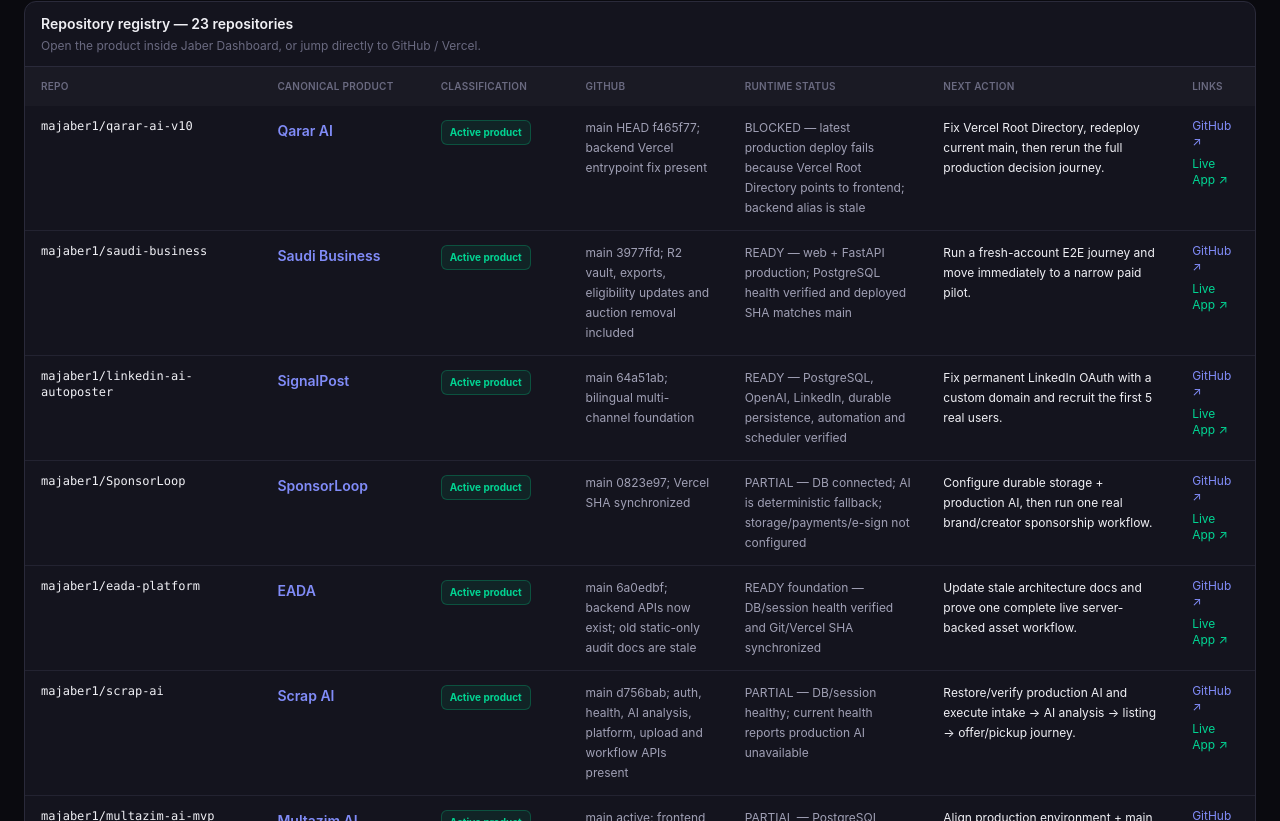
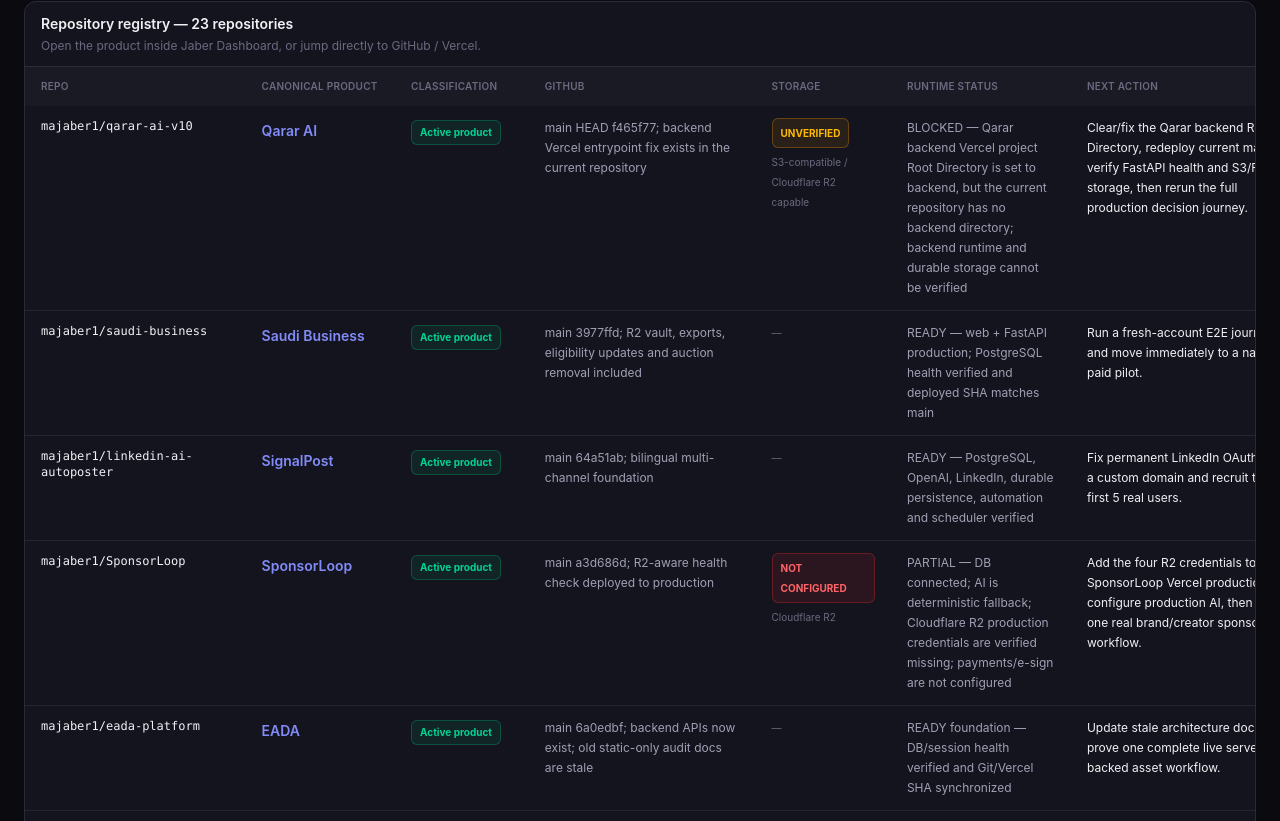
Before and after one commit to majaber1/majaber1, a Next.js app: page /audit in a window 1280 px wide. Shown: the part 359-1180 px from the top of the page. Built offline with nearby package versions, Linux system fonts and the light colour scheme.

Commit message:
Show verified Cloudflare R2 status in Jaber Dashboard
* audit: add live object storage verification

* ui: show verified storage state on project cards

* ui: add storage verification to audit registry

* audit: refresh Qarar SponsorLoop and Scrap runtime facts

```diff
--- a/src/app/audit/page.tsx
+++ b/src/app/audit/page.tsx
@@ -3,12 +3,19 @@
 import Link from 'next/link';
 import { AUDIT_DATE } from '@/data/projects';
 import { repositoryAudit, repositoryAuditSummary, type RepoPortfolioState } from '@/data/repository-audit';
+import { storageVerification } from '@/data/storage-verification';
 import { useLocale } from '@/lib/locale-context';
 
 const stateStyle: Record<RepoPortfolioState, string> = {
   active: 'border-emerald-500/30 bg-emerald-500/10 text-emerald-400',
   archive: 'border-slate-500/30 bg-slate-500/10 text-slate-300',
   support: 'border-amber-500/30 bg-amber-500/10 text-amber-400',
+};
+
+const storageStyle = {
+  configured: 'border-emerald-500/30 bg-emerald-500/10 text-emerald-400',
+  not_configured: 'border-red-500/30 bg-red-500/10 text-red-400',
+  unverified: 'border-amber-500/30 bg-amber-500/10 text-amber-400',
 };
 
 const canonicalSlugOverrides: Record<string, string> = {
@@ -65,13 +72,14 @@
         </div>
 
         <div className="overflow-x-auto">
-          <table className="min-w-[1180px] w-full text-left rtl:text-right">
+          <table className="min-w-[1360px] w-full text-left rtl:text-right">
             <thead className="bg-[var(--color-bg-tertiary)] text-[10px] uppercase tracking-wide text-[var(--color-text-tertiary)]">
               <tr>
                 <th className="px-4 py-3 font-semibold">Repo</th>
                 <th className="px-4 py-3 font-semibold">{ar ? 'المنتج الحقيقي' : 'Canonical product'}</th>
                 <th className="px-4 py-3 font-semibold">{ar ? 'التصنيف' : 'Classification'}</th>
                 <th className="px-4 py-3 font-semibold">GitHub</th>
+                <th className="px-4 py-3 font-semibold">{ar ? 'التخزين' : 'Storage'}</th>
                 <th className="px-4 py-3 font-semibold">{ar ? 'الحالة الحية' : 'Runtime status'}</th>
                 <th className="px-4 py-3 font-semibold">{ar ? 'الإجراء التالي' : 'Next action'}</th>
                 <th className="px-4 py-3 font-semibold">{ar ? 'روابط' : 'Links'}</th>
@@ -80,6 +88,7 @@
             <tbody className="divide-y divide-[var(--color-border-primary)]/70">
               {repositoryAudit.map((row) => {
                 const projectSlug = resolveProjectSlug(row.productSlug);
+                const storage = projectSlug ? storageVerification[projectSlug] : undefined;
                 return (
                   <tr key={row.repo} className="align-top hover:bg-[var(--color-bg-tertiary)]/50 transition-colors">
                     <td className="px-4 py-3">
@@ -100,6 +109,22 @@
                       </span>
                     </td>
                     <td className="px-4 py-3 text-xs leading-5 text-[var(--color-text-secondary)] max-w-[240px]">{row.githubStatus}</td>
+                    <td className="px-4 py-3 text-xs leading-5 max-w-[220px]">
+                      {storage ? (
+                        <div title={storage.evidence}>
+                          <span className={`inline-flex rounded-md border px-2 py-1 text-[10px] font-bold ${storageStyle[storage.state]}`}>
+                            {storage.state === 'configured'
+                              ? (ar ? 'مفعّل' : 'CONFIGURED')
+                              : storage.state === 'not_configured'
+                                ? (ar ? 'غير مربوط' : 'NOT CONFIGURED')
+                                : (ar ? 'غير متحقق' : 'UNVERIFIED')}
+                          </span>
+                          <div className="mt-1 text-[10px] text-[var(--color-text-tertiary)]">{storage.provider}</div>
+                        </div>
+                      ) : (
+                        <span className="text-[10px] text-[var(--color-text-tertiary)]">—</span>
+                      )}
+                    </td>
                     <td className="px-4 py-3 text-xs leading-5 text-[var(--color-text-secondary)] max-w-[290px]">{row.runtimeStatus}</td>
                     <td className="px-4 py-3 text-xs leading-5 text-[var(--color-text-primary)] max-w-[300px]">{row.action}</td>
                     <td className="px-4 py-3">
--- a/src/components/ProjectCard.tsx
+++ b/src/components/ProjectCard.tsx
@@ -5,6 +5,7 @@
 import { getStatusColor, cn, countByStatus } from '@/lib/utils';
 import { getPriorityRecommendation } from '@/lib/priority';
 import { useLocale } from '@/lib/locale-context';
+import { storageVerification } from '@/data/storage-verification';
 import ScoreRing from './ScoreRing';
 import LifecycleTracker from './LifecycleTracker';
 
@@ -19,6 +20,12 @@
   'PAUSE': 'bg-[var(--color-text-tertiary)]/15 text-[var(--color-text-tertiary)] border-[var(--color-text-tertiary)]/30',
 };
 
+const storageColors = {
+  configured: 'border-emerald-500/30 bg-emerald-500/10 text-emerald-400',
+  not_configured: 'border-red-500/30 bg-red-500/10 text-red-400',
+  unverified: 'border-amber-500/30 bg-amber-500/10 text-amber-400',
+};
+
 export default function ProjectCard({ project }: { project: Project }) {
   const { locale } = useLocale();
   const ar = locale === 'ar';
@@ -28,6 +35,7 @@
   const resolved = countByStatus(project.tasks, 'resolved');
   const liveUrl = project.vercel?.productionUrl;
   const githubUrl = project.github?.repo ? `https://github.com/${project.github.repo}` : undefined;
+  const storage = storageVerification[project.slug];
 
   return (
     <div className="rounded-xl border border-[var(--color-border-primary)] bg-[var(--color-bg-card)] p-5 transition-all hover:border-[var(--color-border-accent)] hover:shadow-lg hover:shadow-black/20 hover:-translate-y-0.5">
@@ -63,6 +71,24 @@
       <div className="mt-2 text-xs text-[var(--color-text-tertiary)] min-h-10">
         <span className="text-[var(--color-text-secondary)]">{ar ? 'التالي:' : 'Next:'}</span> {project.nextAction}
       </div>
+
+      {storage && (
+        <div className="mt-3 rounded-lg border border-[var(--color-border-primary)] bg-[var(--color-bg-tertiary)]/40 p-2.5" title={storage.evidence}>
+          <div className="flex flex-wrap items-center gap-2">
+            <span className="text-[10px] font-semibold uppercase tracking-wide text-[var(--color-text-tertiary)]">
+              {ar ? 'التخزين' : 'Storage'}
+            </span>
+            <span className={cn('inline-flex rounded-md border px-2 py-0.5 text-[10px] font-bold', storageColors[storage.state])}>
+              {storage.state === 'configured'
+                ? (ar ? 'R2 مفعّل' : 'R2 CONFIGURED')
+                : storage.state === 'not_configured'
+                  ? (ar ? 'R2 غير مربوط' : 'R2 NOT CONFIGURED')
+                  : (ar ? 'غير متحقق' : 'UNVERIFIED')}
+            </span>
+            <span className="text-[10px] text-[var(--color-text-tertiary)]">{storage.provider}</span>
+          </div>
+        </div>
+      )}
 
       <div className="mt-4 flex flex-wrap items-center gap-2 border-t border-[var(--color-border-primary)] pt-3">
         <Link
--- a/src/data/repository-audit.ts
+++ b/src/data/repository-audit.ts
@@ -19,10 +19,10 @@
     productSlug: 'qarar-ai',
     classification: 'Active product',
     state: 'active',
-    githubStatus: 'main HEAD f465f77; backend Vercel entrypoint fix present',
+    githubStatus: 'main HEAD f465f77; backend Vercel entrypoint fix exists in the current repository',
     vercelUrl: 'https://qarar-ai-v10.vercel.app',
-    runtimeStatus: 'BLOCKED — latest production deploy fails because Vercel Root Directory points to frontend; backend alias is stale',
-    action: 'Fix Vercel Root Directory, redeploy current main, then rerun the full production decision journey.',
+    runtimeStatus: 'BLOCKED — Qarar backend Vercel project Root Directory is set to backend, but the current repository has no backend directory; backend runtime and durable storage cannot be verified',
+    action: 'Clear/fix the Qarar backend Root Directory, redeploy current main, verify FastAPI health and S3/R2 storage, then rerun the full production decision journey.',
   },
   {
     repo: 'majaber1/saudi-business',
@@ -52,10 +52,10 @@
     productSlug: 'sponsorloop',
     classification: 'Active product',
     state: 'active',
-    githubStatus: 'main 0823e97; Vercel SHA synchronized',
+    githubStatus: 'main a3d686d; R2-aware health check deployed to production',
     vercelUrl: 'https://sponsorloop-gold.vercel.app',
-    runtimeStatus: 'PARTIAL — DB connected; AI is deterministic fallback; storage/payments/e-sign not configured',
-    action: 'Configure durable storage + production AI, then run one real brand/creator sponsorship workflow.',
+    runtimeStatus: 'PARTIAL — DB connected; AI is deterministic fallback; Cloudflare R2 production credentials are verified missing; payments/e-sign are not configured',
+    action: 'Add the four R2 credentials to SponsorLoop Vercel production, configure production AI, then run one real brand/creator sponsorship workflow.',
   },
   {
     repo: 'majaber1/eada-platform',
@@ -74,10 +74,10 @@
     productSlug: 'scrap-ai',
     classification: 'Active product',
     state: 'active',
-    githubStatus: 'main d756bab; auth, health, AI analysis, platform, upload and workflow APIs present',
+    githubStatus: 'main 85033f6; R2-aware health check deployed; auth/AI/platform/upload/workflow APIs present',
     vercelUrl: 'https://scrap-ai.vercel.app',
-    runtimeStatus: 'PARTIAL — DB/session healthy; current health reports production AI unavailable',
-    action: 'Restore/verify production AI and execute intake → AI analysis → listing → offer/pickup journey.',
+    runtimeStatus: 'PARTIAL — DB/session are healthy; production AI is false; Cloudflare R2 production credentials are verified missing',
+    action: 'Add the four R2 credentials and production OpenAI key to Scrap AI Vercel, then execute intake → AI analysis → listing → offer/pickup journey.',
   },
   {
     repo: 'majaber1/multazim-ai-mvp',
@@ -193,10 +193,10 @@
     productSlug: 'jaber-dashboard',
     classification: 'Active internal product',
     state: 'active',
-    githubStatus: 'audit/portfolio-2026-08-26 contains the evidence-based portfolio reset',
+    githubStatus: 'main contains the 2026-08-26 evidence-based portfolio audit and live application links',
     vercelUrl: 'https://jaber-dashboard-v2.vercel.app',
-    runtimeStatus: 'Current production was old V2; audit branch preview is READY',
-    action: 'Publish this audit baseline, then automate authenticated GitHub/Vercel refresh.',
+    runtimeStatus: 'Production V2.1 audit is live; storage-verification update is being validated for publication',
+    action: 'Publish storage verification, then automate authenticated GitHub/Vercel refresh.',
   },
   {
     repo: 'majaber1/proposalpilot-ai',
--- /dev/null
+++ b/src/data/storage-verification.ts
@@ -0,0 +1,29 @@
+export type StorageVerificationState = 'configured' | 'not_configured' | 'unverified';
+
+export interface StorageVerification {
+  state: StorageVerificationState;
+  provider: string;
+  evidence: string;
+  verifiedAt: string;
+}
+
+export const storageVerification: Record<string, StorageVerification> = {
+  sponsorloop: {
+    state: 'not_configured',
+    provider: 'Cloudflare R2',
+    evidence: 'Production /api/health on main a3d686d reports storage=not_configured and storageProvider=none. Upload code is R2-ready and checks R2_ACCOUNT_ID, R2_ACCESS_KEY_ID, R2_SECRET_ACCESS_KEY and R2_BUCKET.',
+    verifiedAt: '2026-08-26',
+  },
+  'scrap-ai': {
+    state: 'not_configured',
+    provider: 'Cloudflare R2',
+    evidence: 'Production /api/health on main 85033f6 reports storage=false and storageProvider=none. Upload API is R2-ready and checks the four R2 production variables.',
+    verifiedAt: '2026-08-26',
+  },
+  'qarar-ai': {
+    state: 'unverified',
+    provider: 'S3-compatible / Cloudflare R2 capable',
+    evidence: 'Repository supports S3-compatible durable storage, but the Qarar backend production deployment is currently blocked because the Vercel project Root Directory is set to backend even though that directory is absent from the current repository layout. Storage cannot be verified live until backend deployment is fixed.',
+    verifiedAt: '2026-08-26',
+  },
+};
```
